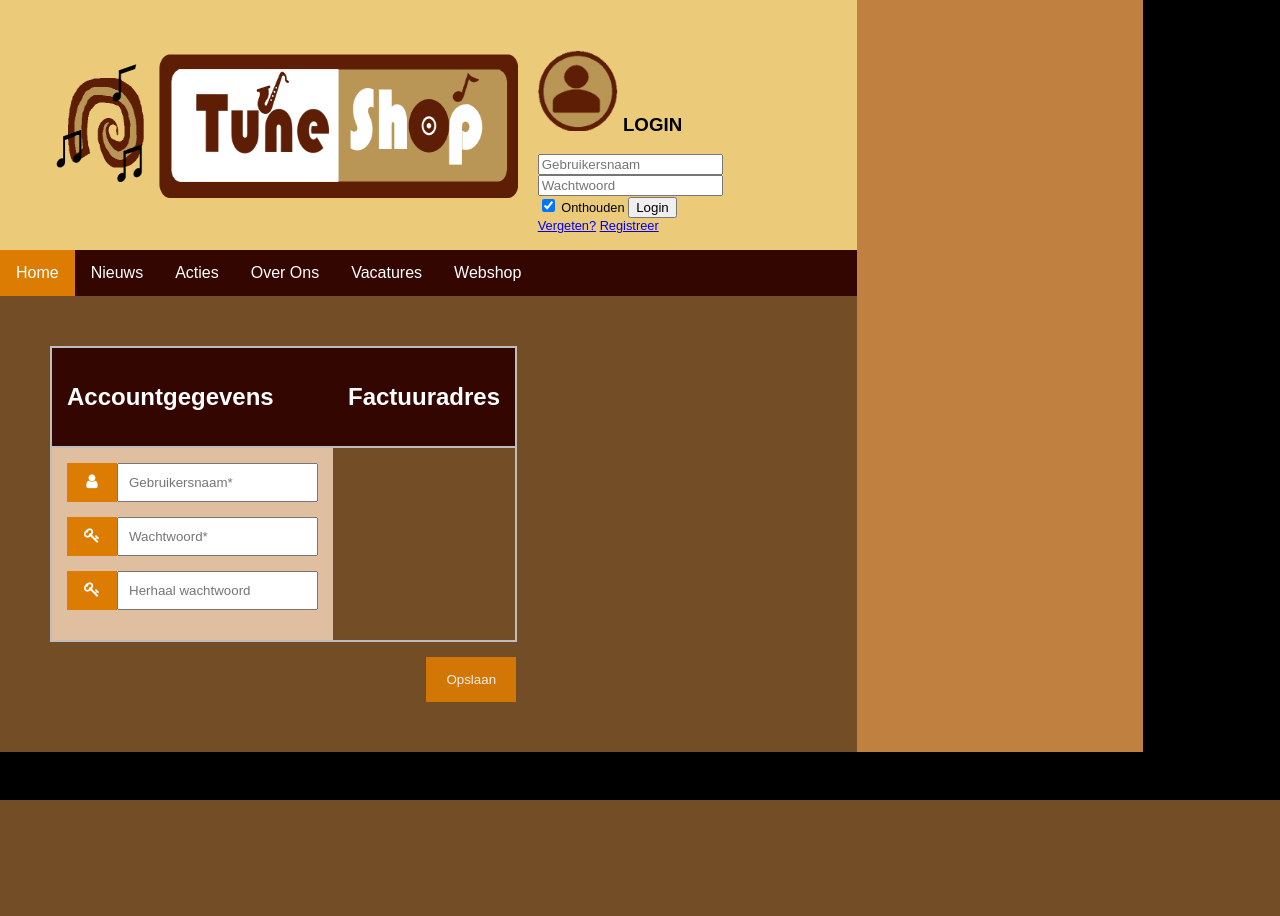
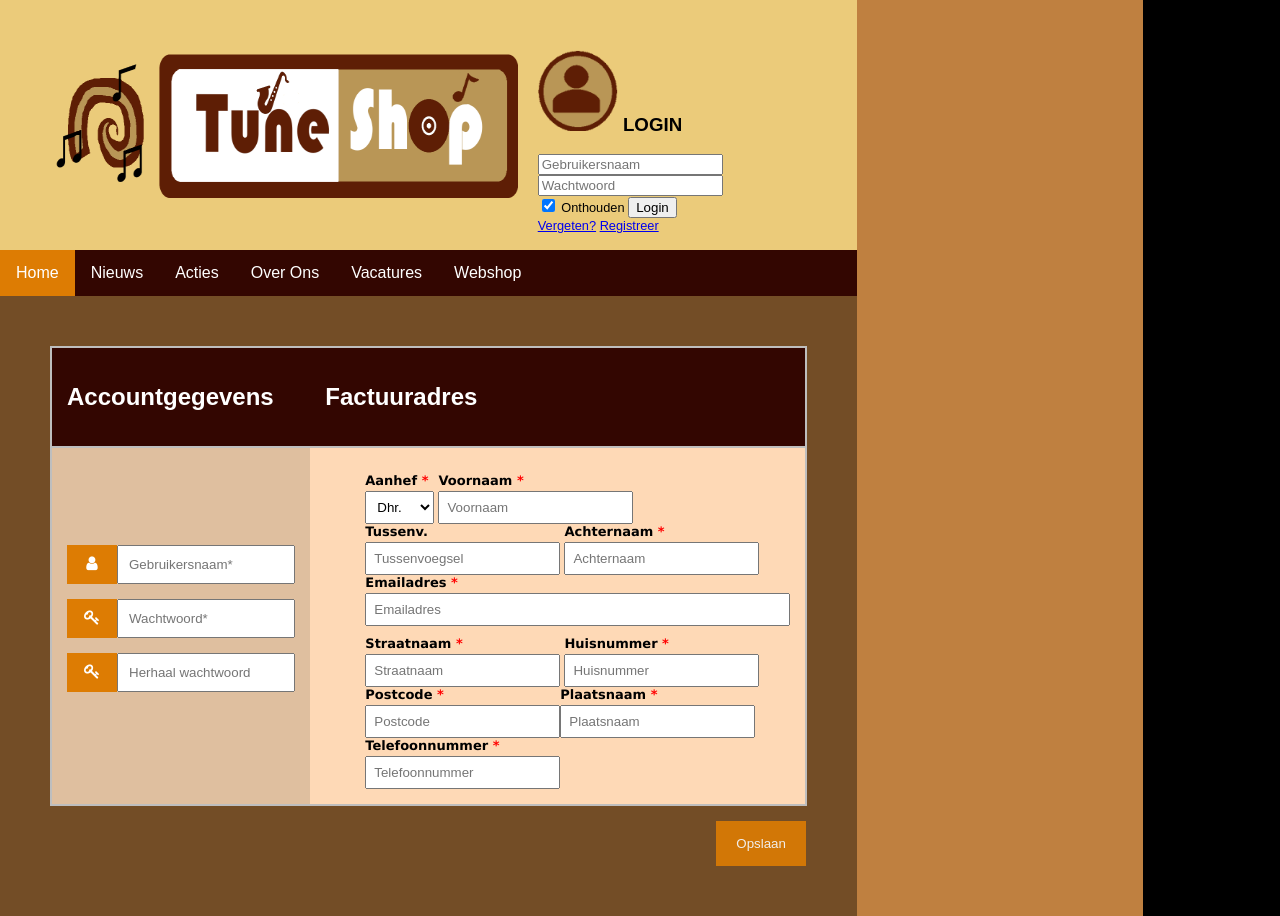
Before and after one commit to LotusterHaar/3A-Webshop, a PHP site: page /registrationpage.html in a window 1280 px wide. Before the commit the page ends 800 px from the top, so only its background shows below. Run offline with PHP 8.4, Linux system fonts and the light colour scheme.

Commit message:
v2 registrationPage: oude formulier weer terug ingevoegd. Klopt nog niet helemaal!

```diff
--- a/registrationpage.html
+++ b/registrationpage.html
@@ -112,12 +112,76 @@ File: styles registration CSS
                         </form>
                     </td>
                     <td class="billing-addressInfo">
-
+                        <form>
+                            <ul class="billing-address">
+                                <li class="billingInfo">
+                                    <section>
+                                        <div class="labelInput"><label>Aanhef<span class="required"> *</span></label>
+                                            <select>
+                                                <option>Dhr.</option>
+                                                <option>Mevr.</option>
+                                            </select>&nbsp;
+                                        </div>
+                                        <div class="labelInput"><label>Voornaam <span class="required"> *</span></label>
+                                            <input type="text" name="field2" class="field-divided"
+                                                   placeholder="Voornaam"/>&nbsp;
+                                        </div>
+                                        <div class="labelInput"><label>Tussenv. </label> <input type="text"
+                                                                                                name="field1"
+                                                                                                class="field-divided"
+                                                                                                placeholder="Tussenvoegsel"/>&nbsp;
+                                        </div>
+                                        <div class="labelInput"><label>Achternaam <span
+                                                class="required">*</span></label><input type="text" name="field3"
+                                                                                        class="field-divided"
+                                                                                        placeholder="Achternaam"/></div>
+                                    </section>
+                                <li>
+                                    <section>
+                                        <label class="emailLabel">Emailadres <span class="required"> *</span></label>
+                                        <input type="email" name="field5" class="field-long" placeholder="Emailadres"/>
+                                    </section>
+                                </li>
+                                <li>
+                                    <section>
+                                        <div class="labelInput"><label>Straatnaam <span class="required"> *</span></label>
+                                            <input type="text" name="field1" class="field-divided-half" placeholder="Straatnaam"/>&nbsp;
+                                        </div>
+                                        <div class="labelInput"><label>Huisnummer <span
+                                                class="required"> *</span></label><input type="text" name="field3"
+                                                                                        class="field-divided-half"
+                                                                                        placeholder="Huisnummer"/></div>
+                                    </section>
+                                </li>
+                                <li>
+                                    <section>
+                                        <div class="labelInput"><label>Postcode<span class="required"> *</span></label>
+                                            <input type="text" name="field3" class="field-divided-half" placeholder="Postcode"/></div>
+                                        <div class="labelInput"><label>Plaatsnaam <span
+                                                class="required">*</span></label><input type="text" name="field3"
+                                                                                        class="field-divided-half"
+                                                                                        placeholder="Plaatsnaam"/></div>
+                                    </section>
+                                </li>
+                                <li>
+                                    <section>
+                                    <div class="labelInput"><label>Telefoonnummer  <span
+                                            class="required">*</span></label><input type="text"
+                                                                            name="field1"
+                                                                            class="field-divided-half"
+                                                                            placeholder="Telefoonnummer"/>&nbsp;
+                                    </div>
+                                    </section>
+                                </li>
+                            </ul>
+                        </form>
                     </td>
                 </tr>
                 <tr class="noborders">
                     <td></td>
-                    <td><button type="submit" class="btn">Opslaan</button></td>
+                    <td>
+                        <button type="submit" class="btn">Opslaan</button>
+                    </td>
                 </tr>
             </table>
 
--- a/stylesRegistration.css
+++ b/stylesRegistration.css
@@ -2,6 +2,9 @@
 Author: Jan Willem Lenting, Lotus ter Haar
 Bronnen: https://www.w3schools.com/howto/tryit.asp?filename=tryhow_css_register_form
 https://www.w3schools.com/howto/tryit.asp?filename=tryhow_css_form_icon
+https://stackoverflow.com/questions/37305595/how-to-remove-border-of-last-row-of-table?rq=1
+http://jsfiddle.net/H3y8j/
+https://stackoverflow.com/questions/4907275/how-can-i-get-two-form-fields-side-by-side-with-each-field-s-label-above-the-fi
 File: style for the product registration page CSS*/
 
 body {
@@ -21,11 +24,11 @@ table {
     margin: 50px;
 }
 
-tr{
+tr {
     border: 2px solid #BEBEBE;
 }
 
-table{
+table {
     border-collapse: collapse;
 }
 
@@ -34,7 +37,7 @@ th, td {
     text-align: left;
 }
 
-.noborders th, .noborders td{
+.noborders th, .noborders td {
     padding: 15px 0px 0px 0px;
 }
 
@@ -72,7 +75,6 @@ th {
     border: 2px solid #dd7c03;
 }
 
-
 /* Set a style for the submit button */
 .btn {
     background-color: #dd7c03;
@@ -82,7 +84,7 @@ th {
     cursor: pointer;
     opacity: 0.9;
     float: right;
-    margin-right:0;
+    margin-right: 0;
 }
 
 .btn:hover {
@@ -92,3 +94,128 @@ th {
 tr:last-of-type {
     border: 0;
 }
+
+.billing-addressInfo {
+    background-color: #fed9b6;
+}
+
+.billing-address {
+    margin: 10px auto;
+    /*    max-width: 400px;*/
+    /*    padding: 20px 12px 10px 20px;*/
+    font: 13px "Lucida Sans Unicode", "Lucida Grande", sans-serif;
+}
+
+.billing-address li {
+    padding: 0;
+    display: block;
+    list-style: none;
+    margin: 10px 0 0 0;
+}
+
+.billing-address label {
+    margin: 0 0 3px 0;
+    padding: 0px;
+    display: block;
+    font-weight: bold;
+}
+
+.emailLabel{
+    float: left;
+}
+.billing-address input[type=text],
+.billing-address input[type=date],
+.billing-address input[type=datetime],
+.billing-address input[type=number],
+.billing-address input[type=search],
+.billing-address input[type=time],
+.billing-address input[type=url],
+.billing-address input[type=email],
+textarea,
+select {
+    box-sizing: border-box;
+    -webkit-box-sizing: border-box;
+    -moz-box-sizing: border-box;
+    /*    border: 1px solid #BEBEBE;*/
+    padding: 7px;
+    margin: 0px;
+    -webkit-transition: all 0.30s ease-in-out;
+    -moz-transition: all 0.30s ease-in-out;
+    -ms-transition: all 0.30s ease-in-out;
+    -o-transition: all 0.30s ease-in-out;
+    outline: none;
+    clear:left;
+}
+
+.billing-address input[type=text]:focus,
+.billing-address input[type=date]:focus,
+.billing-address input[type=datetime]:focus,
+.billing-address input[type=number]:focus,
+.billing-address input[type=search]:focus,
+.billing-address input[type=time]:focus,
+.billing-address input[type=url]:focus,
+.billing-address input[type=email]:focus,
+.billing-address textarea:focus,
+.billing-address select:focus {
+    /*    -moz-box-shadow: 0 0 8px #dd7c03;
+        -webkit-box-shadow: 0 0 8px #dd7c03;
+        box-shadow: 0 0 8px #dd7c03;*/
+    border: 2px solid #dd7c03;
+}
+
+/*.billing-address .field-divided-half {
+    width:100%;
+    display: block;
+}*/
+
+/*.billing-address .field-divided-half{
+       width: 49%;
+       display: block;
+   }*/
+
+.billing-address .field-long {
+    width: 100%;
+}
+
+.billing-address .field-select {
+    width: 100%;
+}
+
+.billing-address .field-textarea {
+    height: 100px;
+}
+
+.billing-address input[type=submit], .billing-address input[type=button] {
+    background: #dd7c03;
+    padding: 8px 15px 8px 15px;
+    border: none;
+    color: #fff;
+}
+
+.billing-address input[type=submit]:hover, .billing-address input[type=button]:hover {
+    background: #dd7c03;
+    box-shadow: none;
+    -moz-box-shadow: none;
+    -webkit-box-shadow: none;
+}
+
+.billing-address .required {
+    color: red;
+}
+
+/*.billing-addressInfo form { width: 400px; }*/
+.billing-addressInfo form section div {
+    float: left;
+}
+
+.billing-addressInfo form section div.full {
+    clear: left;
+}
+
+.billing-addressInfo form section div label {
+    display: block;
+}
+
+.billing-addressInfo form section div label {
+    display: block;
+}
```
